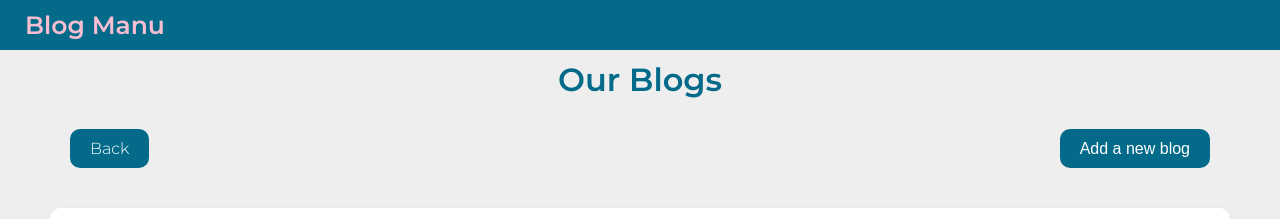
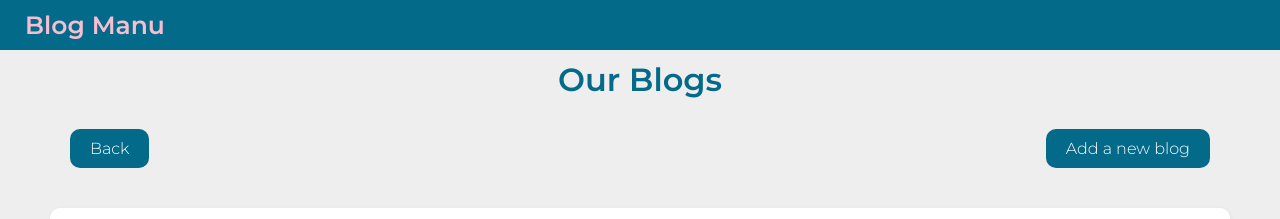
Before and after one commit to manuelffernandez/jsonsv-practice, a React (Vite) app: page /blogs in a window 1280 px wide. Shown: the top 219 px of the page. Built offline with nearby package versions, Linux system fonts and the light colour scheme; data requests are answered from the project's data file.

Commit message:
fix Link in BlogList comp

```diff
--- a/src/components/BlogList.tsx
+++ b/src/components/BlogList.tsx
@@ -35,11 +35,9 @@ const BlogList = (): JSX.Element => {
           <Link to={'/'} className='preventDefaultStyle genericButton'>
             Back
           </Link>
-          <button
-            onClick={() => console.log('click')}
-            className='genericButton w300'>
+          <Link to='create' className='preventDefaultStyle genericButton w300'>
             Add a new blog
-          </button>
+          </Link>
         </div>
         <ul>
           {blogs.map(blog => (
```
